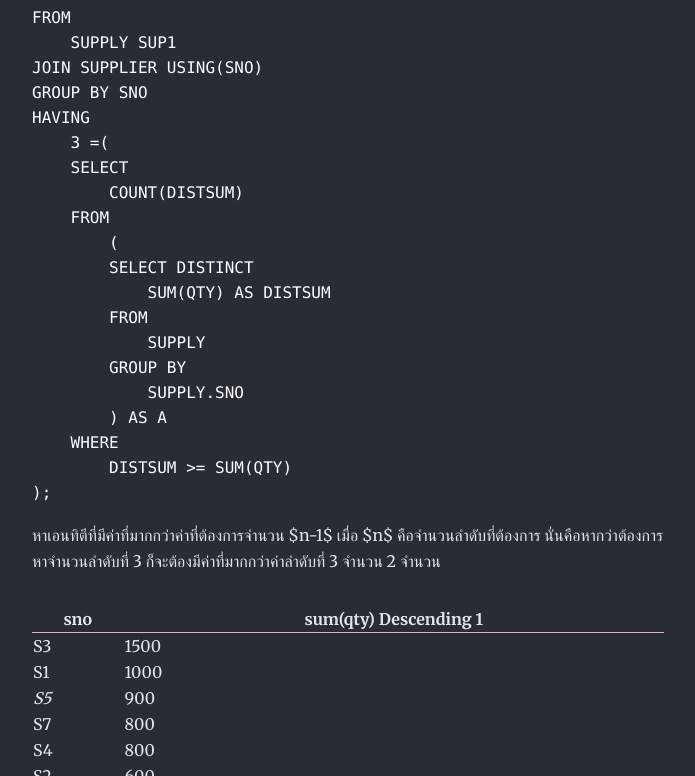
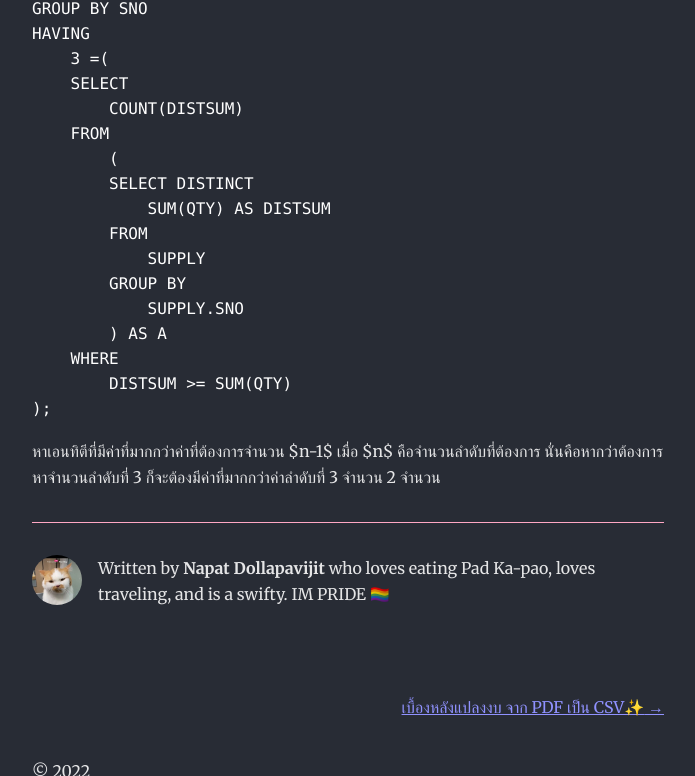
Before and after one commit to napatswift/naplog, a Gatsby site: page /db-lab-test/ in a window 1280 px wide. Shown: the part 2024-2800 px from the top of the page, without its empty margins (292-987 px from the left). Built offline with nearby package versions, Linux system fonts and the light colour scheme; Gatsby itself is replaced by a stand-in of ours; some packages are replaced by stand-ins of ours; code samples lack their colours.

Commit message:
Update index.md

````diff
--- a/content/blog/db-lab-test/index.md
+++ b/content/blog/db-lab-test/index.md
@@ -5,7 +5,6 @@ tags:
   - mysql
   - lab-exam
 ---
-# Database Lab Examination
 
 แบบฝึกก่อนสอบของวิชาฐานข้อมูลปี 2565 (2022) [เปิดอ่าน](https://drive.google.com/file/d/127KiL8guXOsMmGE11xugk7reEGoEXzXO/view)
 
@@ -98,14 +97,3 @@ HAVING
 ```
 
 หาเอนทิตีที่มีค่าที่มากกว่าค่าที่ต้องการจำนวน $n-1$ เมื่อ $n$ คือจำนวนลำดับที่ต้องการ นั่นคือหากว่าต้องการหาจำนวนลำดับที่ 3 ก็จะต้องมีค่าที่มากกว่าค่าลำดับที่ 3 จำนวน 2 จำนวน
-
-| sno | sum(qty) Descending 1 |
-| --- | --- |
-| S3 | 1500 |
-| S1 | 1000 |
-| *S5* | 900 |
-| S7 | 800 |
-| S4 | 800 |
-| S2 | 600 |
-| S6 | 400 |
-| S8 | 100 |
````
